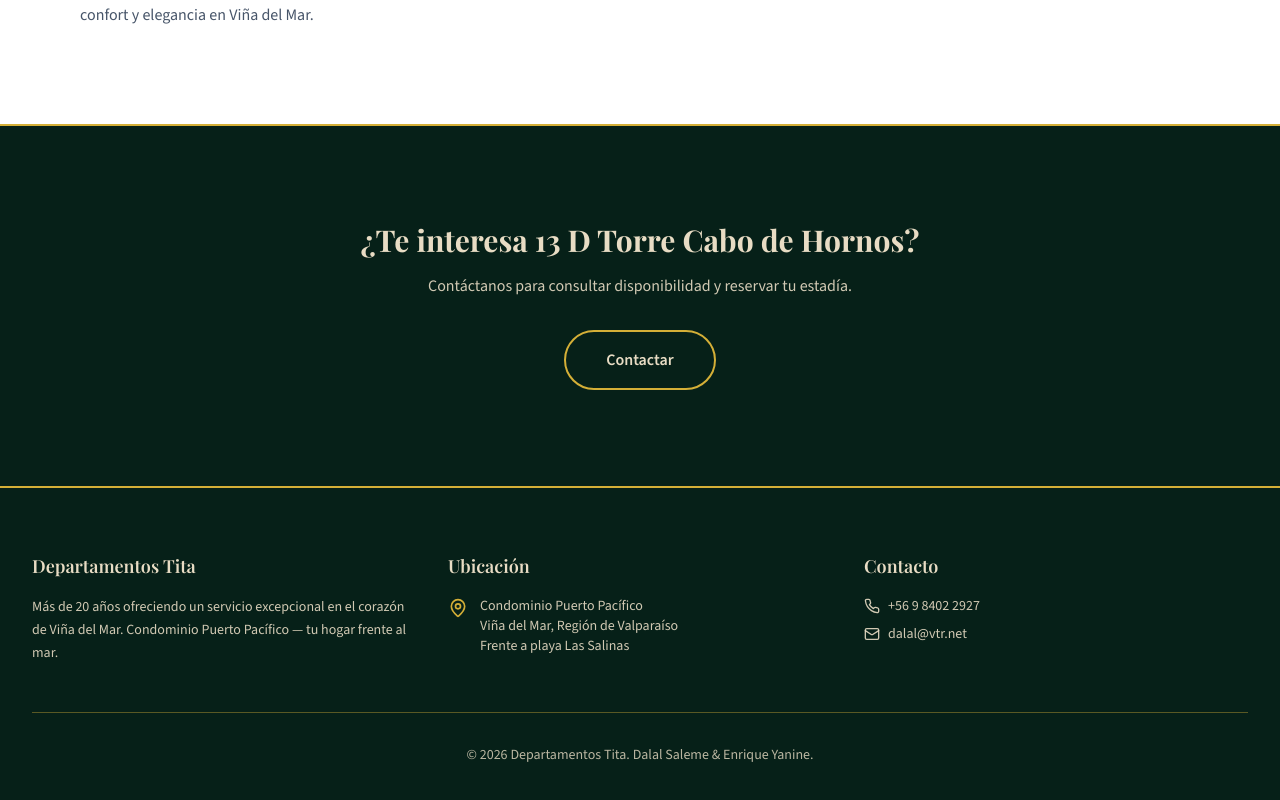
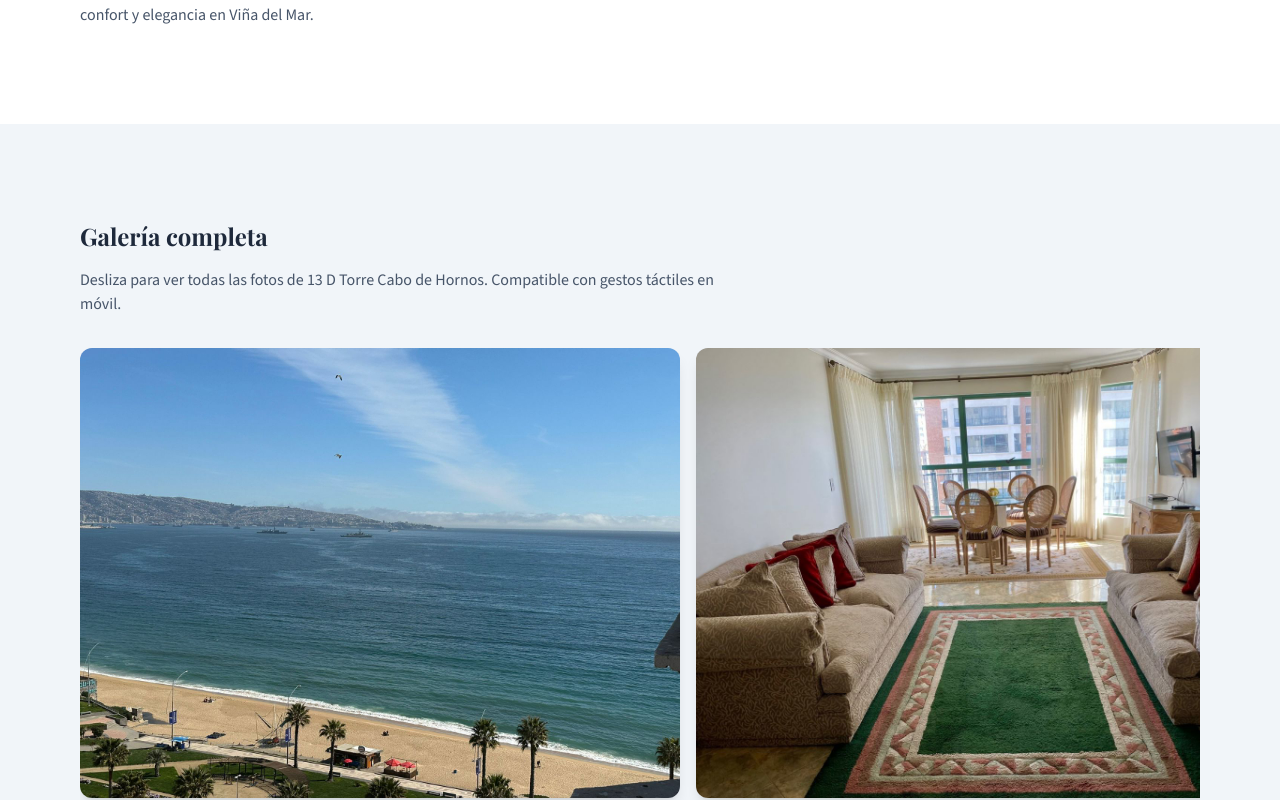
Before and after one commit to irodriguezyanine/Departamentos-Tita, a Next.js app: page /departamentos/13d-torre-cabo-hornos in a window 1280 px wide. Shown: the part 3087-3887 px from the top of the page. Built offline with nearby package versions, Linux system fonts and the light colour scheme; no server answers; the database is empty; a web font is replaced by a local one.

Commit message:
Enhance file upload functionality by allowing multiple file selections and adding support for HEIC image format; improve UI elements in EditarDepartamentoPage for better user experience and feedback.

```diff
--- a/src/app/admin/departamentos/[id]/editar/page.tsx
+++ b/src/app/admin/departamentos/[id]/editar/page.tsx
@@ -67,11 +67,20 @@ export default function EditarDepartamentoPage() {
     setSaving(false)
   }
 
+  const MAX_FOTOS = 50
+
   const handleUpload = async (e: React.ChangeEvent<HTMLInputElement>) => {
-    const file = e.target.files?.[0]
-    if (!file || !dept) return
+    const files = e.target.files
+    if (!files?.length || !dept) return
+    const current = dept.imagenes?.length || 0
+    if (current >= MAX_FOTOS) return
+
+    const toUpload = Array.from(files).slice(0, MAX_FOTOS - current)
     setUploading(true)
     try {
+      let newImagenes = [...(dept.imagenes || [])]
+      for (let i = 0; i < toUpload.length; i++) {
+        const file = toUpload[i]
         const formData = new FormData()
         formData.append("file", file)
         formData.append("folder", dept.slug)
@@ -81,13 +90,12 @@ export default function EditarDepartamentoPage() {
         })
         const data = await res.json()
         if (data.url) {
-        setDept({
-          ...dept,
-          imagenes: [
-            ...(dept.imagenes || []),
-            { url: data.url, publicId: data.publicId, orden: (dept.imagenes?.length || 0) },
-          ],
-        })
+          newImagenes = [
+            ...newImagenes,
+            { url: data.url, publicId: data.publicId, orden: newImagenes.length },
+          ]
+          setDept({ ...dept, imagenes: newImagenes })
+        }
       }
     } catch (e) {
       console.error(e)
@@ -229,7 +237,12 @@ export default function EditarDepartamentoPage() {
         </div>
 
         <div>
-          <label className="block text-sm font-medium text-slate-700 mb-2">Fotos</label>
+          <label className="block text-sm font-medium text-slate-700 mb-2">
+            Fotos ({dept.imagenes?.length || 0} / {MAX_FOTOS})
+          </label>
+          <p className="text-xs text-slate-500 mb-2">
+            Puedes seleccionar varias fotos a la vez (ideal para iPhone). Máximo 50 por departamento.
+          </p>
           <div className="flex flex-wrap gap-4">
             {(dept.imagenes || []).map((img, i) => (
               <div key={i} className="relative group">
@@ -250,12 +263,19 @@ export default function EditarDepartamentoPage() {
                 </button>
               </div>
             ))}
-            <label className="w-32 h-32 rounded-lg border-2 border-dashed border-slate-300 flex items-center justify-center cursor-pointer hover:border-tita-primary hover:bg-tita-primary/5 transition-colors">
+            <label
+              className={`w-32 h-32 rounded-lg border-2 border-dashed flex items-center justify-center transition-colors ${
+                (dept.imagenes?.length || 0) >= MAX_FOTOS
+                  ? "border-slate-200 bg-slate-50 cursor-not-allowed opacity-60"
+                  : "border-slate-300 cursor-pointer hover:border-tita-primary hover:bg-tita-primary/5"
+              }`}
+            >
               <input
                 type="file"
                 accept="image/*"
+                multiple
                 onChange={handleUpload}
-                disabled={uploading}
+                disabled={uploading || (dept.imagenes?.length || 0) >= MAX_FOTOS}
                 className="hidden"
               />
               {uploading ? (
--- a/src/app/api/upload/route.ts
+++ b/src/app/api/upload/route.ts
@@ -25,7 +25,7 @@ export async function POST(request: Request) {
       return NextResponse.json({ error: "No se envió ningún archivo" }, { status: 400 })
     }
 
-    const allowedTypes = ["image/jpeg", "image/png", "image/webp", "image/gif", "video/mp4", "video/webm"]
+    const allowedTypes = ["image/jpeg", "image/png", "image/webp", "image/gif", "image/heic", "video/mp4", "video/webm"]
     if (!allowedTypes.includes(file.type)) {
       return NextResponse.json(
         { error: "Tipo de archivo no permitido. Usa JPG, PNG, WebP, GIF o MP4." },
--- a/src/app/departamentos/[slug]/page.tsx
+++ b/src/app/departamentos/[slug]/page.tsx
@@ -289,6 +289,38 @@ export default function DepartamentoPage() {
         </div>
       </section>
 
+      {/* Carrusel de fotos - al final de la página */}
+      {imagenes.length > 0 && (
+        <section className="py-16 md:py-24 bg-slate-100">
+          <div className="max-w-6xl mx-auto px-4">
+            <h2 className="font-display text-2xl font-bold text-slate-800 mb-4">
+              Galería completa
+            </h2>
+            <p className="text-slate-600 mb-8 max-w-2xl">
+              Desliza para ver todas las fotos de {dept.name}. Compatible con gestos táctiles en móvil.
+            </p>
+            <div className="relative -mx-4 md:mx-0">
+              <div className="overflow-x-auto snap-x snap-mandatory scroll-smooth scrollbar-hide flex gap-4 pb-4 px-4 md:px-0">
+                {imagenes.map((img, i) => (
+                  <div
+                    key={i}
+                    className="relative flex-shrink-0 w-[85vw] md:w-[600px] aspect-[4/3] rounded-xl overflow-hidden snap-center bg-slate-200 shadow-lg"
+                  >
+                    <Image
+                      src={img.url}
+                      alt={img.alt || `${dept.name} - Foto ${i + 1}`}
+                      fill
+                      className="object-cover"
+                      sizes="(max-width: 768px) 85vw, 600px"
+                    />
+                  </div>
+                ))}
+              </div>
+            </div>
+          </div>
+        </section>
+      )}
+
       {/* CTA Contacto */}
       <section className="py-16 md:py-24 bg-tita-verde-oscuro border-t-2 border-tita-oro">
         <div className="max-w-3xl mx-auto px-4 text-center">
--- a/src/app/globals.css
+++ b/src/app/globals.css
@@ -53,3 +53,12 @@ body {
 .animate-fade-in-up {
   animation: fadeInUp 0.8s cubic-bezier(0.22, 1, 0.36, 1) forwards;
 }
+
+/* Ocultar scrollbar en carruseles (mantiene scroll táctil) */
+.scrollbar-hide {
+  -ms-overflow-style: none;
+  scrollbar-width: none;
+}
+.scrollbar-hide::-webkit-scrollbar {
+  display: none;
+}
```
Lines whose indentation alone changed are shown as unchanged.
